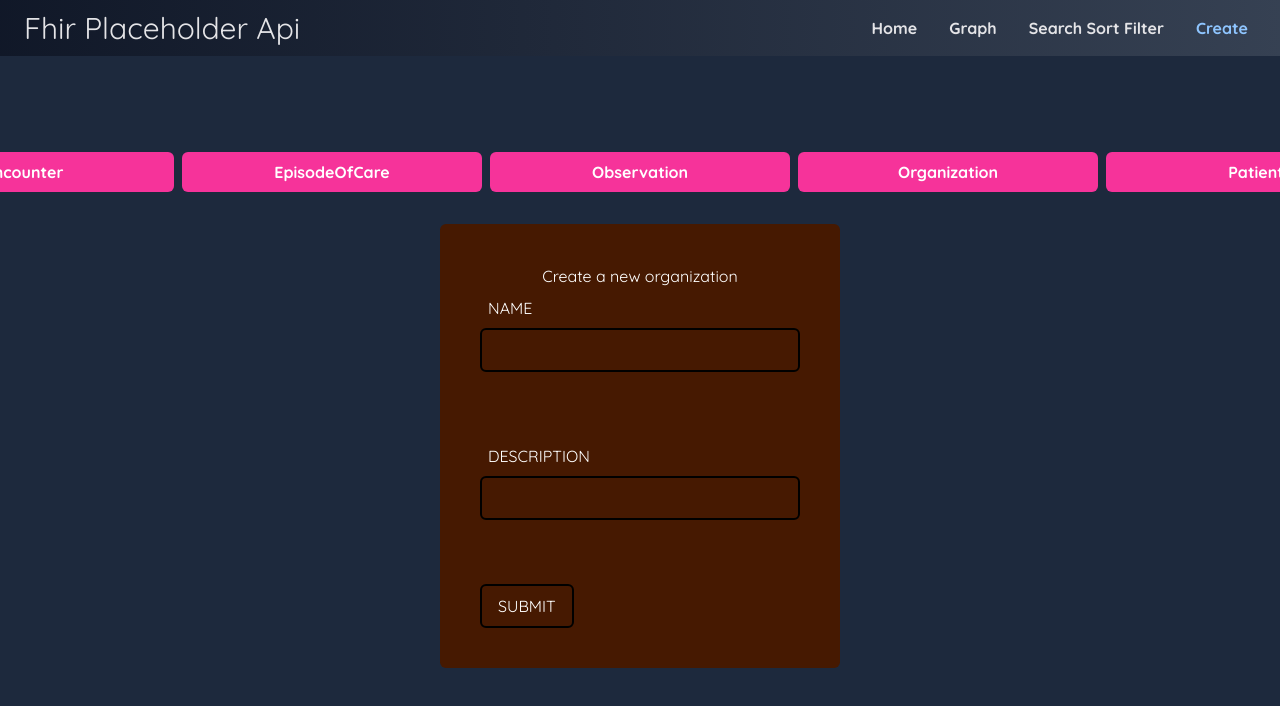
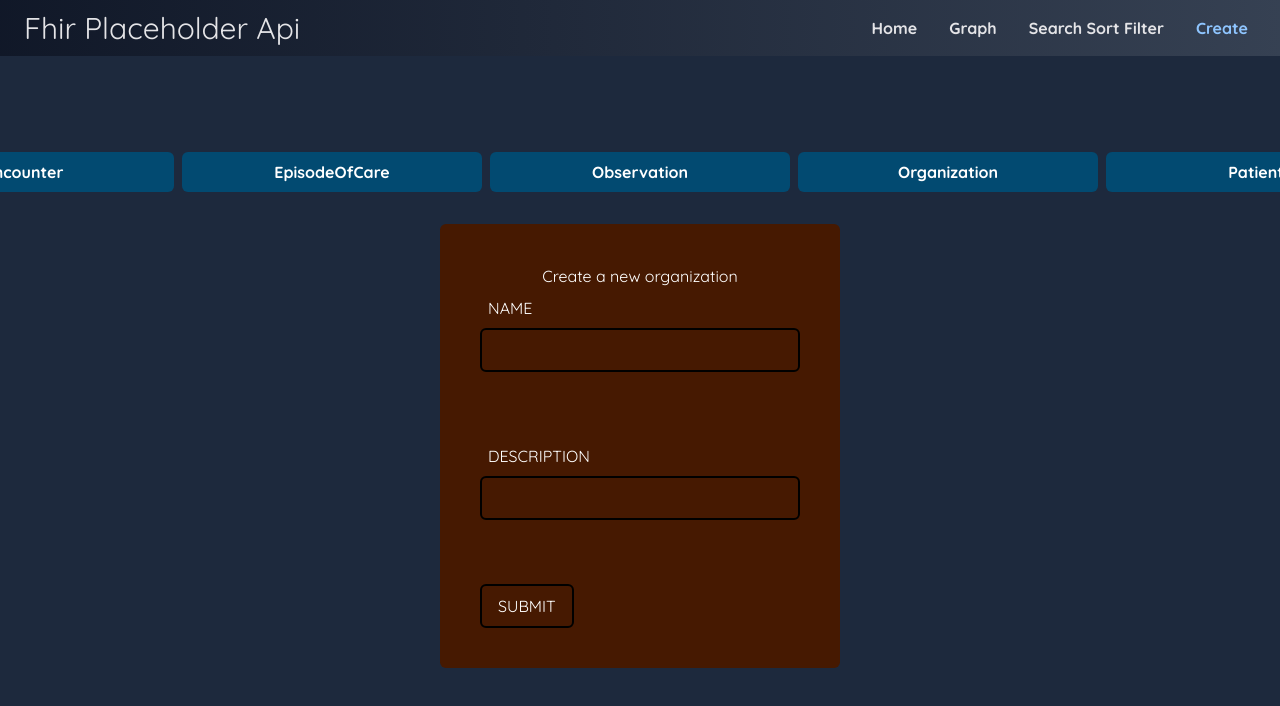
Before and after one commit to willemverbuyst/fhir-placeholder-api, a React (Vite) app in the folder client/: page /create in a window 1280 px wide. Shown: the top 706 px of the page. Built offline with nearby package versions, Linux system fonts and the light colour scheme.

Commit message:
Work on style SelectResourceButton

```diff
--- a/client/src/pages/search-sort-filter/SearchSortFilterPage.tsx
+++ b/client/src/pages/search-sort-filter/SearchSortFilterPage.tsx
@@ -48,8 +48,8 @@ export function SearchSortFilterPage() {
           <SelectResourceButton
             key={k}
             setDisplay={setDisplay}
-            className={FHIR_RESOURCES[k].bgColor}
             caption={k}
+            isSelected={display === k}
           />
         ))}
       </div>
--- a/client/src/pages/search-sort-filter/SelectResourceButton.tsx
+++ b/client/src/pages/search-sort-filter/SelectResourceButton.tsx
@@ -4,15 +4,17 @@ import { cn } from "../../lib/utils";
 
 export function SelectResourceButton(props: {
   caption: keyof ConfigItems;
-  className: string;
+  isSelected?: boolean;
   setDisplay: (item: keyof ConfigItems) => void;
 }): React.JSX.Element {
-  const { caption, setDisplay } = props;
+  const { caption, setDisplay, isSelected } = props;
   return (
     <button
       type="button"
       className={cn(
-        "py-2 px-4 rounded-md text-white w-[350px] sm:w-[300px] text-center cursor-pointer bg-pink-500 font-bold transition-colors hover:bg-sky-900",
+        "py-2 px-4 rounded-md text-white w-[350px] sm:w-[300px] text-center cursor-pointer font-bold transition-colors",
+        isSelected ? "bg-pink-500" : "bg-sky-900",
+        !isSelected && "hover:bg-sky-700",
       )}
       onClick={() => setDisplay(caption)}
     >
```
